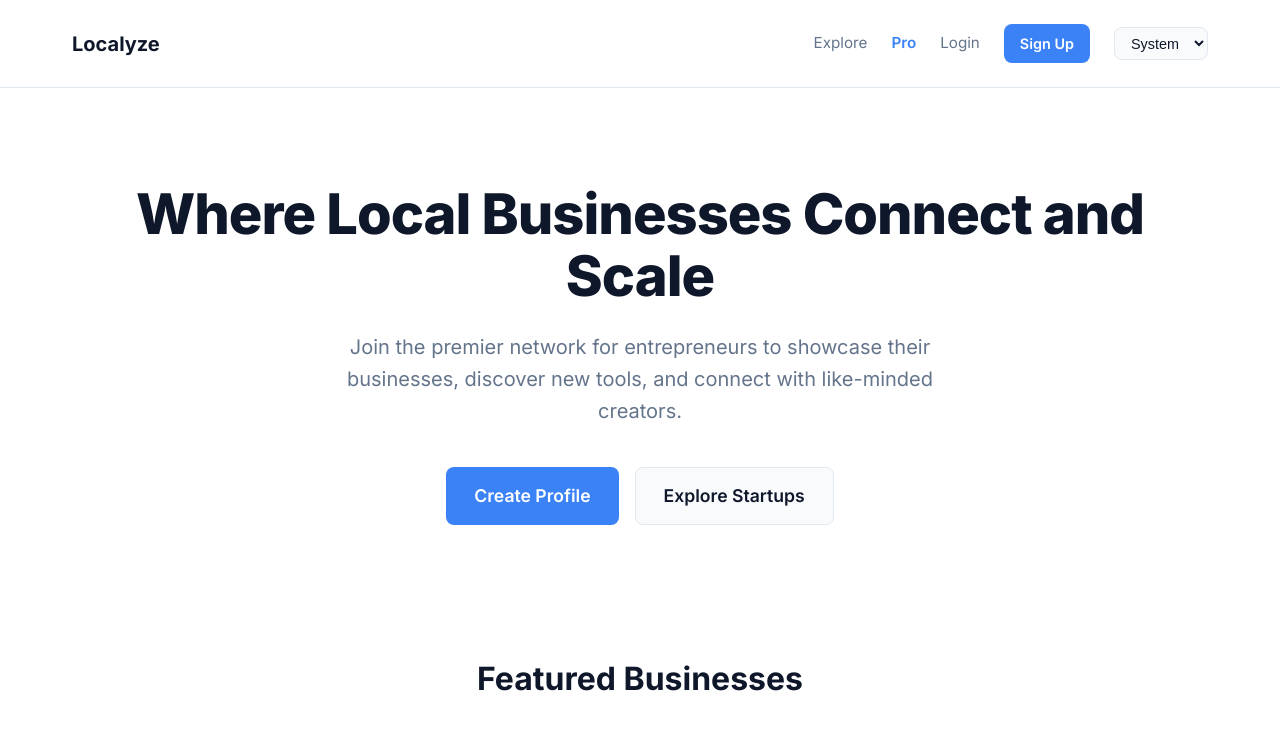
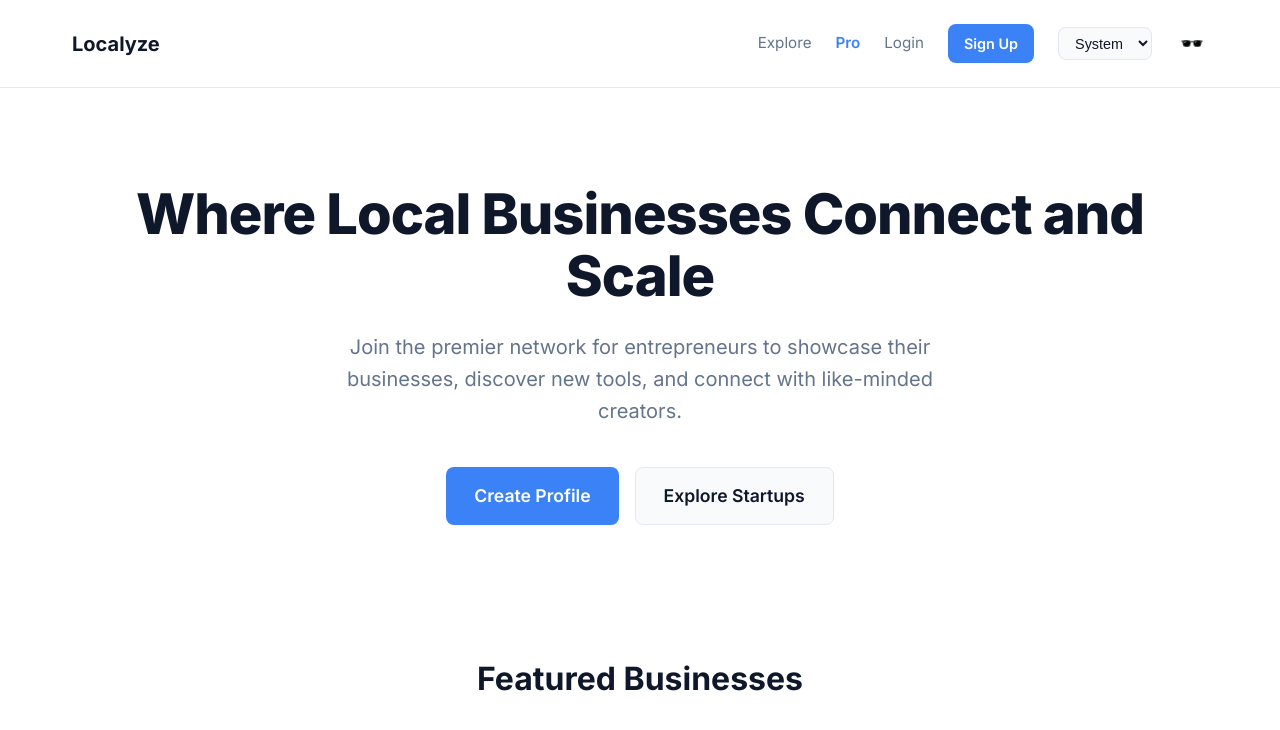
Before and after one commit to Animal-91/Founder-Hub, a Next.js app in the folder founder-hub/: page / in a window 1280 px wide. Shown: the top 730 px of the page. Built offline with nearby package versions, Linux system fonts and the light colour scheme; no server answers; the database is empty.

Commit message:
Add blue light filter

```diff
--- a/founder-hub/src/app/layout.tsx
+++ b/founder-hub/src/app/layout.tsx
@@ -7,6 +7,7 @@ import { createClient } from '@/utils/supabase/server';
 import { logout } from '@/app/actions/auth';
 import { ThemeProvider } from '@/components/ThemeProvider';
 import ThemeToggle from '@/components/ThemeToggle';
+import BlueLightToggle from '@/components/BlueLightToggle';
 import { Analytics } from '@vercel/analytics/react';
 import { SpeedInsights } from "@vercel/speed-insights/next"
 
@@ -105,6 +106,7 @@ export default async function RootLayout({
                   )}
 
                   <ThemeToggle />
+                  <BlueLightToggle />
                 </div>
               </div>
             </nav>
--- /dev/null
+++ b/founder-hub/src/components/BlueLightToggle.tsx
@@ -0,0 +1,70 @@
+'use client';
+
+import { useState, useEffect } from 'react';
+
+export default function BlueLightToggle() {
+  const [enabled, setEnabled] = useState(false);
+  const [mounted, setMounted] = useState(false);
+
+  useEffect(() => {
+    setMounted(true);
+    const saved = localStorage.getItem('blue-light-filter');
+    if (saved === 'true') {
+      setEnabled(true);
+    }
+  }, []);
+
+  useEffect(() => {
+    if (!mounted) return;
+
+    if (enabled) {
+      localStorage.setItem('blue-light-filter', 'true');
+      let overlay = document.getElementById('blue-light-overlay');
+      if (!overlay) {
+        overlay = document.createElement('div');
+        overlay.id = 'blue-light-overlay';
+        overlay.style.position = 'fixed';
+        overlay.style.top = '0';
+        overlay.style.left = '0';
+        overlay.style.width = '100vw';
+        overlay.style.height = '100vh';
+        overlay.style.pointerEvents = 'none';
+        overlay.style.zIndex = '999999';
+        // A standard blue-light filter overlay (warm orange/amber tint)
+        overlay.style.backgroundColor = 'rgba(255, 147, 41, 0.2)';
+        overlay.style.mixBlendMode = 'multiply';
+        document.body.appendChild(overlay);
+      }
+    } else {
+      localStorage.setItem('blue-light-filter', 'false');
+      const overlay = document.getElementById('blue-light-overlay');
+      if (overlay) {
+        overlay.remove();
+      }
+    }
+  }, [enabled, mounted]);
+
+  if (!mounted) return null;
+
+  return (
+    <button
+      onClick={() => setEnabled(!enabled)}
+      style={{
+        background: 'none',
+        border: 'none',
+        cursor: 'pointer',
+        fontSize: '1.2rem',
+        padding: '0.25rem',
+        display: 'flex',
+        alignItems: 'center',
+        justifyContent: 'center',
+        color: enabled ? '#f59e0b' : 'var(--muted)',
+        transition: 'color 0.2s ease'
+      }}
+      title={enabled ? "Turn off blue light filter" : "Turn on blue light filter"}
+      aria-label="Toggle blue light filter"
+    >
+      {enabled ? '👓' : '🕶️'}
+    </button>
+  );
+}
```
